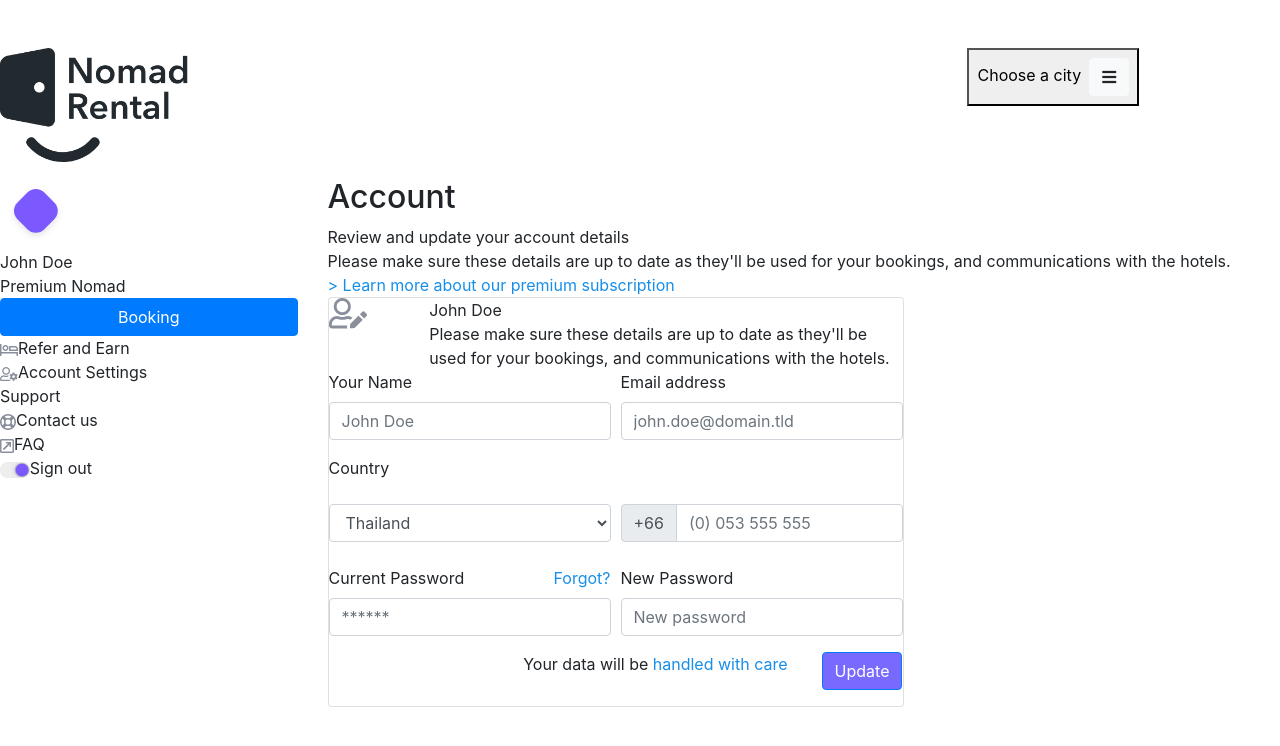
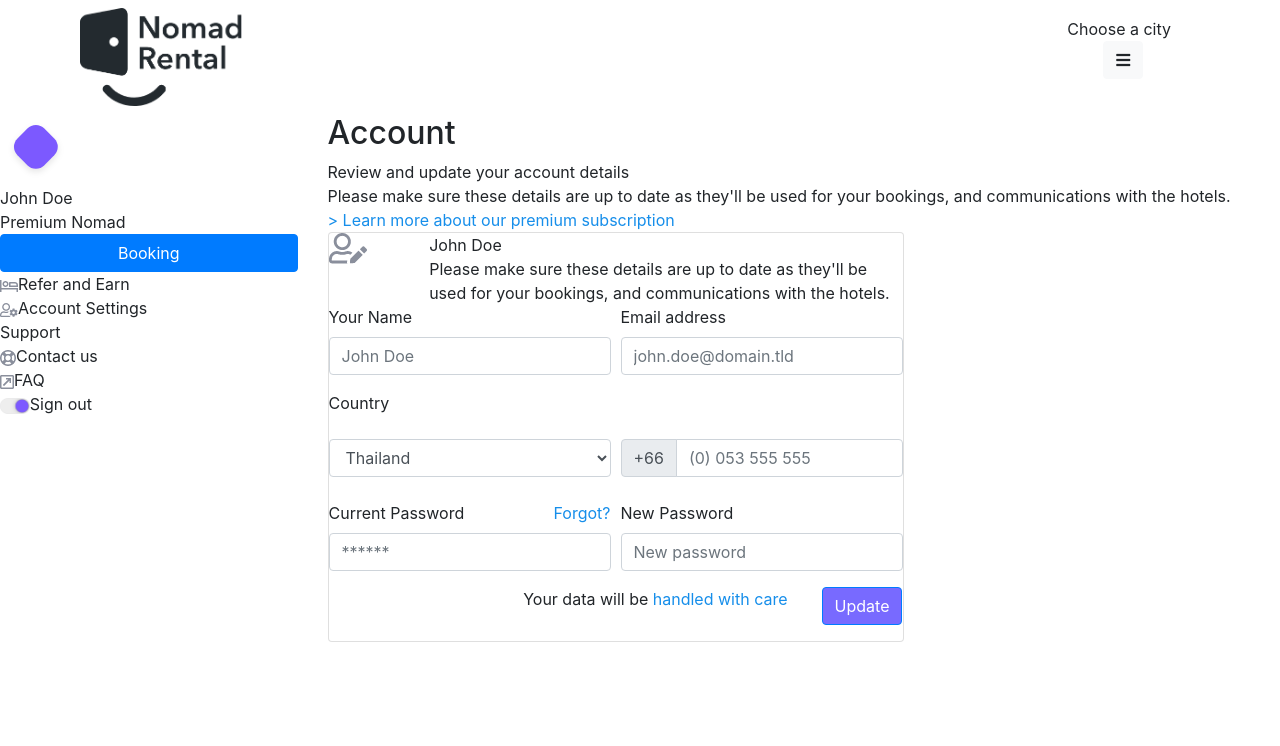
Before and after one commit to Abathi/nomad-rental-guest-login, a React (Create React App) app: page /account in a window 1280 px wide. Shown: the top 746 px of the page. Built offline with nearby package versions, Linux system fonts and the light colour scheme.

Commit message:
header style

```diff
--- a/src/components/Header.js
+++ b/src/components/Header.js
@@ -2,16 +2,18 @@ import logo from '../assets/images/logo.png';
 
 const Header = () => {
     return (
-        <header>
-            <div className="row mb-3 mt-5">
-                <div className="col-12 col-md-2 mb-3 mb-md-0">
+        <header className="container-fluid py-2 py-ms-3">
+            <div className="row justify-content-between">
+                <div className="col-6 col-md-2">
                     <img src={logo} alt="" className="w-100"></img>
                 </div>
-                <div className="col-0 col-md-7"></div>
+                <div className="col- col-md-2 text-right">
                     <div className="dropdown">
-                    <button className="p-2" type="button" id="city" data-toggle="dropdown" aria-haspopup="true" aria-expanded="false">
+                        <button className="btn btn-theme p-2" type="button" id="city" data-toggle="dropdown" aria-haspopup="true" aria-expanded="false">
                             Choose a city
-                        <span className="btn btn-light ml-2"><i className="fas fa-bars"></i></span>
+                            <span className="btn btn-light ml-2">
+                                <i className="fas fa-bars"></i>
+                            </span>
                         </button>
                         <div className="dropdown-menu" aria-labelledby="city">
                             <a className="dropdown-item" href="">Malaysia</a>
@@ -20,6 +22,7 @@ const Header = () => {
                         </div>
                     </div>
                 </div>
+            </div>
         </header>
     )
 }
```
Lines whose indentation alone changed are shown as unchanged.
